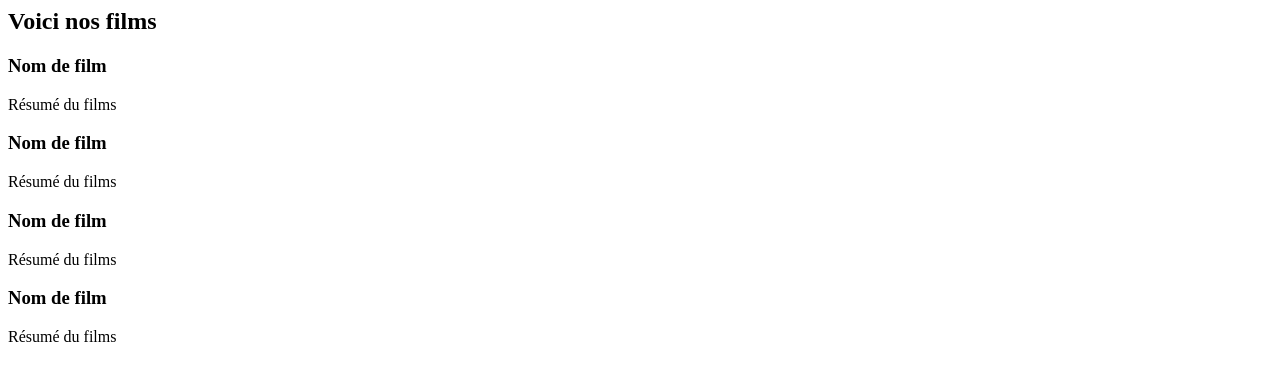
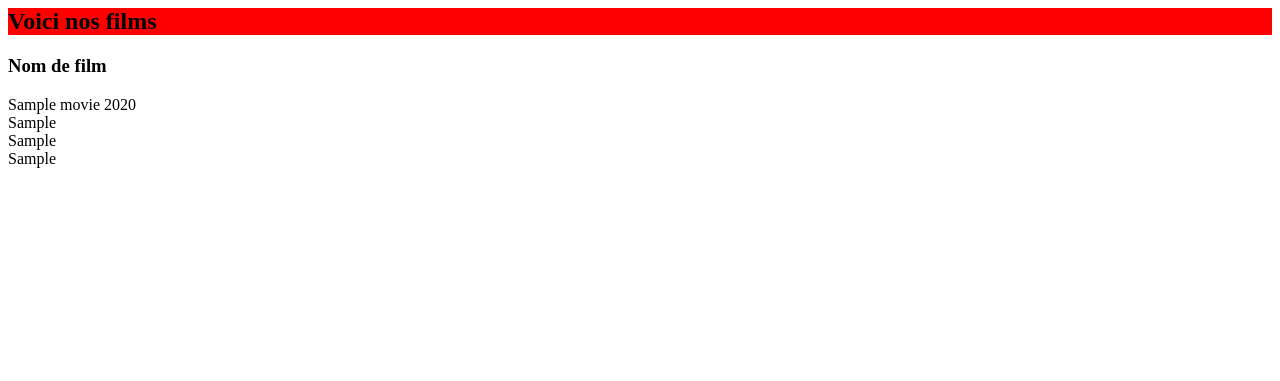
Before and after one commit to curdette/Filmoteca, a PHP site: page /Liste_films_php.php in a window 1280 px wide. Shown: the top 381 px of the page. Run offline with PHP 8.4, Linux system fonts and the light colour scheme; tables that the repository leaves empty or names only in its code hold one stand-in row (values such as "Sample post").

Commit message:
récupération des information de la base de donnée et changement css

```diff
--- a/Liste_film_css.css
+++ b/Liste_film_css.css
@@ -1,3 +1,6 @@
 h1{
-    background-color: blueviolet;
+    background-color: red;
 }
+.informations_films{
+    background-color: red;
+}
--- a/Liste_films_php.php
+++ b/Liste_films_php.php
@@ -1,16 +1,30 @@
+<?php
+$servername = "localhost";
+$username = "root";
+$dbname = "movie";
+
+// Créer la connexion
+$connexion = new mysqli($servername, $username,"", $dbname);
+?>
 <html>
-    <head> <title> La liste des films</title> </head>
+    <head> <title> La liste des films</title>
+    <link rel="stylesheet" href="Liste_film_css.css" type="text/css" />
+    </head>
     <body>
     <article>
-    <h1> Voici nos films </h1> <?php
-for($i =0; $i<=3; $i++){
+    <h1> Voici nos films </h1>
+<?php
+$info_film = "SELECT * FROM info_movie";
+$result = $connexion->query($info_film);
+while($row = $result->fetch_assoc()){
+    ?><article class ="information_films">
+    <?php
+    echo "<h3>Nom de film</h3> " . $row["titrefilm"] . " " . $row["year"] . "<br>" . $row["synopsis"] . "<br> " . $row["directeur"] . "<br> " . $row["genre"] . "<br>";
+    ?></article>
+<?php
+}
+?>
 
-
-?>
-<article>
- <h3>Nom de film </h3>
-    <p> Résumé du films </p>
-</article>
-<?php }?>
+<?php ?>
 </article></body>
 </html>
```
